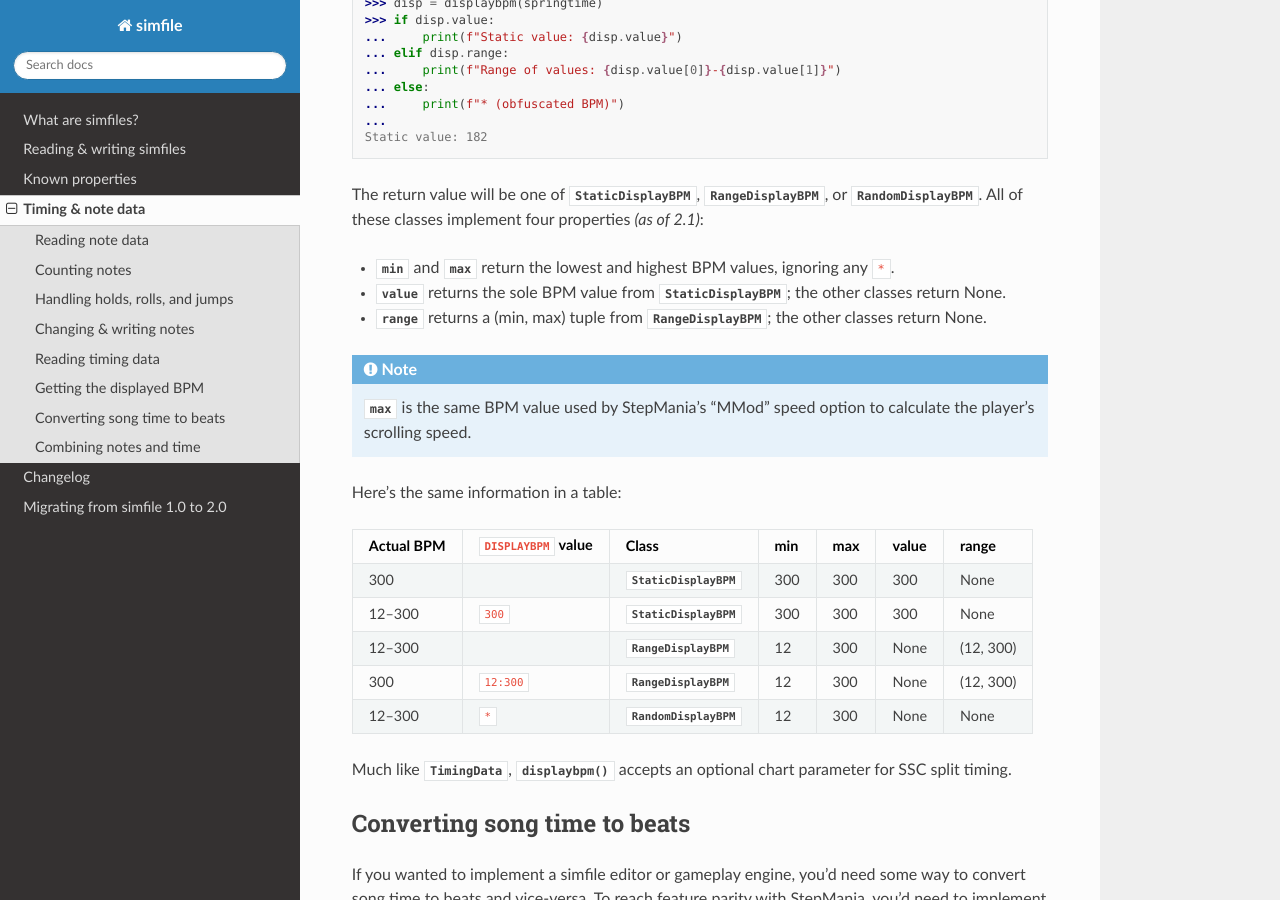
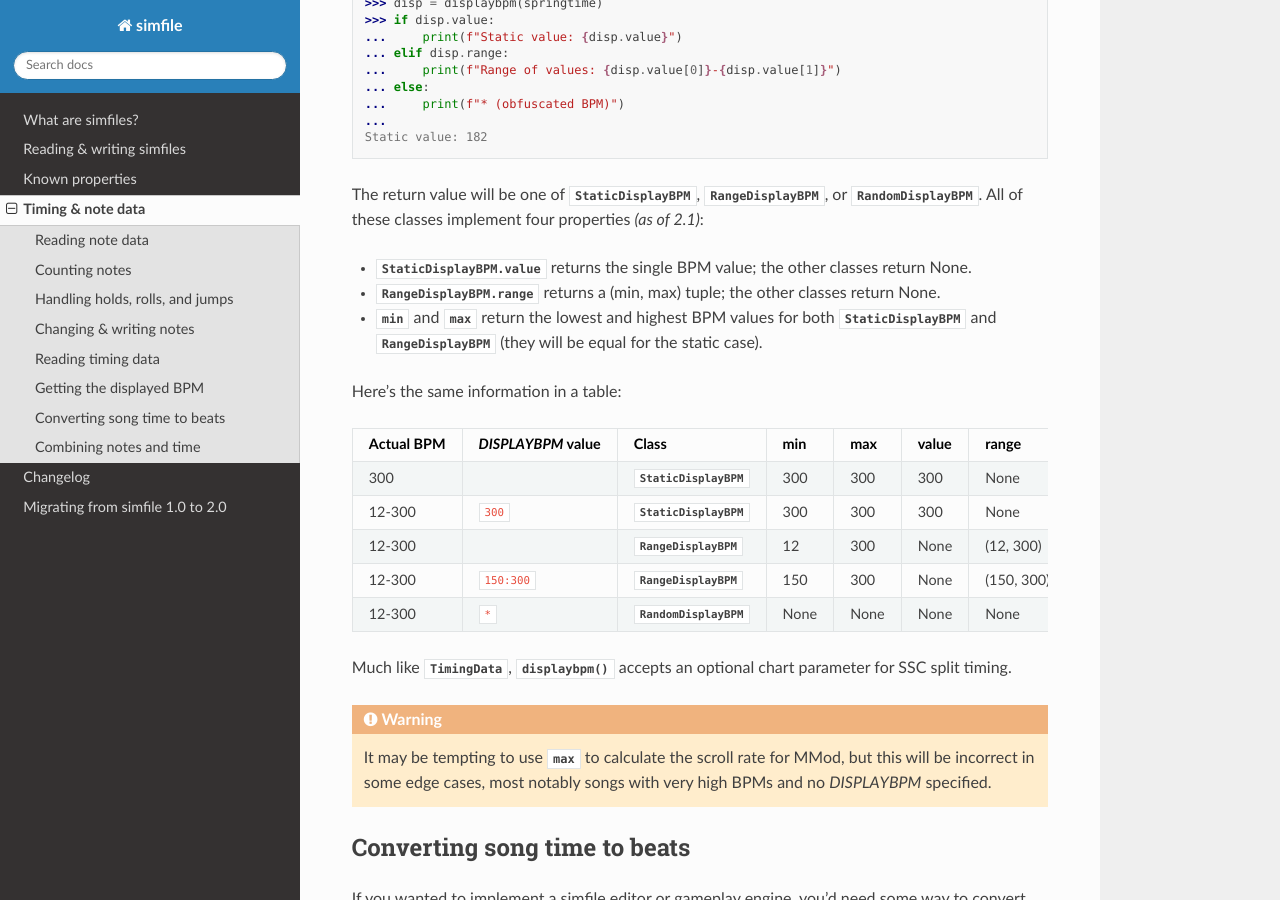
Before and after one commit to garcia/simfile, a Sphinx documentation site: the page built from docs/source/timing-note-data.rst, in a window 1280 px wide and 900 px high, scrolled down 5284 px. Built offline with Sphinx 7.4.7 and the Read the Docs theme 2.0.0, drawn with Linux system fonts in a browser that asks for light colours.

Commit message:
revert RandomDisplayBPM changes

```diff
--- a/docs/source/timing-note-data.rst
+++ b/docs/source/timing-note-data.rst
@@ -273,8 +273,8 @@ On StepMania's music selection screen,
 players can typically see the selected chart's BPM,
 whether static or a range of values.
 For most charts, this is inferred through its timing data,
-but the :code:`DISPLAYBPM` tag can be used to override this value.
-Additionally, the special :code:`DISPLAYBPM` value :code:`*`
+but the `DISPLAYBPM` tag can be used to override this value.
+Additionally, the special `DISPLAYBPM` value :code:`*`
 obfuscates the BPM on the song selection screen,
 typically with a flashing sequence of random numbers.
 
@@ -299,36 +299,37 @@ The return value will be one of
 :class:`.StaticDisplayBPM`, :class:`.RangeDisplayBPM`, or :class:`.RandomDisplayBPM`.
 All of these classes implement four properties *(as of 2.1)*:
 
+* :attr:`.StaticDisplayBPM.value` returns the single BPM value;
+  the other classes return None.
+* :attr:`.RangeDisplayBPM.range` returns a (min, max) tuple;
+  the other classes return None.
 * :attr:`~.RangeDisplayBPM.min` and :attr:`~.RangeDisplayBPM.max`
-  return the lowest and highest BPM values,
-  ignoring any :code:`*`.
-* :attr:`~.StaticDisplayBPM.value`
-  returns the sole BPM value from :class:`.StaticDisplayBPM`;
-  the other classes return None.
-* :attr:`~.RangeDisplayBPM.range`
-  returns a (min, max) tuple from :class:`.RangeDisplayBPM`;
-  the other classes return None.
-
-.. note::
-
-    :attr:`~.RangeDisplayBPM.max` is the same BPM value
-    used by StepMania's "MMod" speed option
-    to calculate the player's scrolling speed.
+  return the lowest and highest BPM values
+  for both :class:`.StaticDisplayBPM` and :class:`.RangeDisplayBPM`
+  (they will be equal for the static case).
 
 Here's the same information in a table:
 
-========== ======================== ========================= ==== ==== ===== =========
-Actual BPM :code:`DISPLAYBPM` value Class                     min  max  value range
-========== ======================== ========================= ==== ==== ===== =========
-300                                 :class:`StaticDisplayBPM` 300  300  300   None
-12–300     :code:`300`              :class:`StaticDisplayBPM` 300  300  300   None
-12–300                              :class:`RangeDisplayBPM`  12   300  None  (12, 300)
-300        :code:`12:300`           :class:`RangeDisplayBPM`  12   300  None  (12, 300)
-12–300     :code:`*`                :class:`RandomDisplayBPM` 12   300  None  None
-========== ======================== ========================= ==== ==== ===== =========
+========== ================== ========================= ==== ==== ===== ==========
+Actual BPM `DISPLAYBPM` value Class                     min  max  value range
+========== ================== ========================= ==== ==== ===== ==========
+300                           :class:`StaticDisplayBPM` 300  300  300   None
+12-300     :code:`300`        :class:`StaticDisplayBPM` 300  300  300   None
+12-300                        :class:`RangeDisplayBPM`  12   300  None  (12, 300)
+12-300     :code:`150:300`    :class:`RangeDisplayBPM`  150  300  None  (150, 300)
+12-300     :code:`*`          :class:`RandomDisplayBPM` None None None  None
+========== ================== ========================= ==== ==== ===== ==========
 
-Much like :class:`.TimingData`, :func:`.displaybpm` accepts an optional chart
-parameter for SSC split timing.
+Much like :class:`.TimingData`,
+:func:`.displaybpm` accepts an optional chart parameter
+for SSC split timing.
+
+.. warning::
+
+    It may be tempting to use :attr:`~.RangeDisplayBPM.max`
+    to calculate the scroll rate for MMod,
+    but this will be incorrect in some edge cases,
+    most notably songs with very high BPMs and no `DISPLAYBPM` specified.
 
 Converting song time to beats
 -----------------------------
```
Also changed, not shown: 2 other files.
